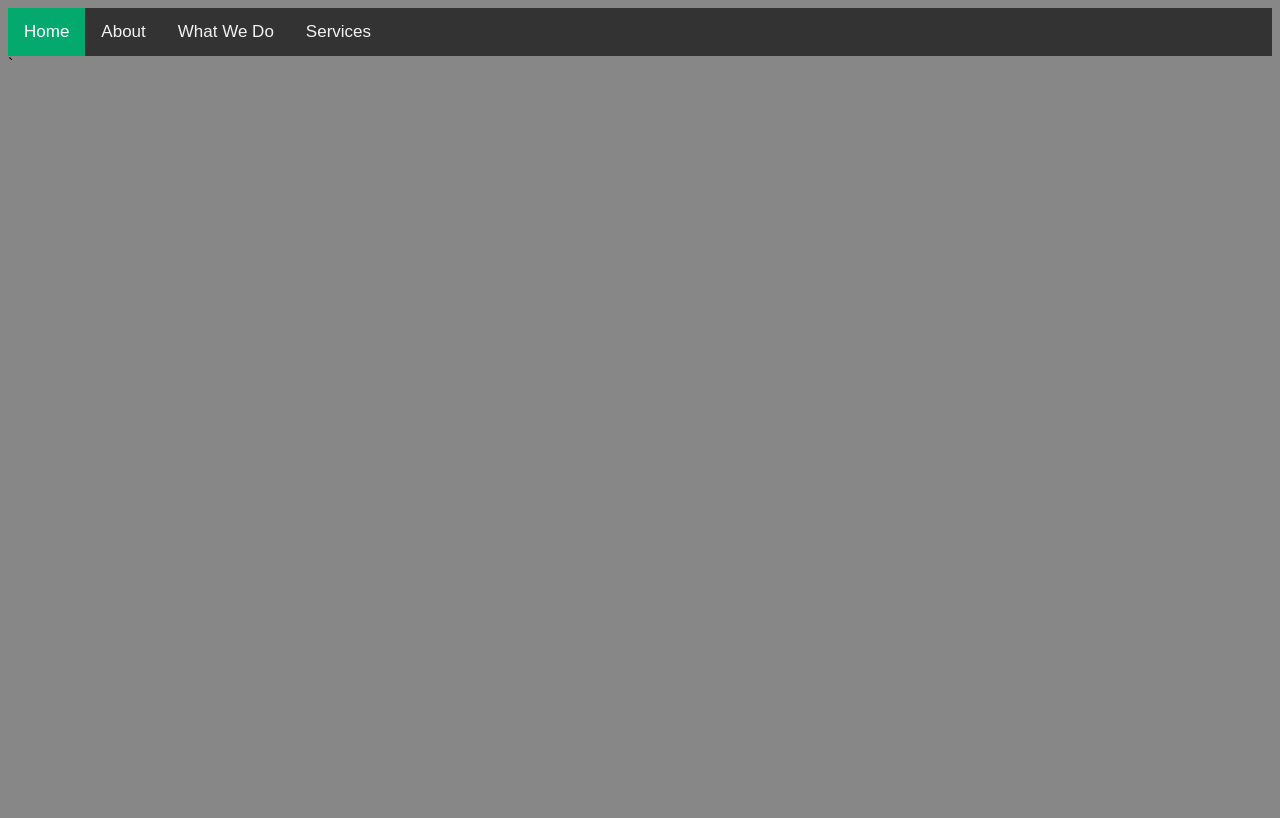
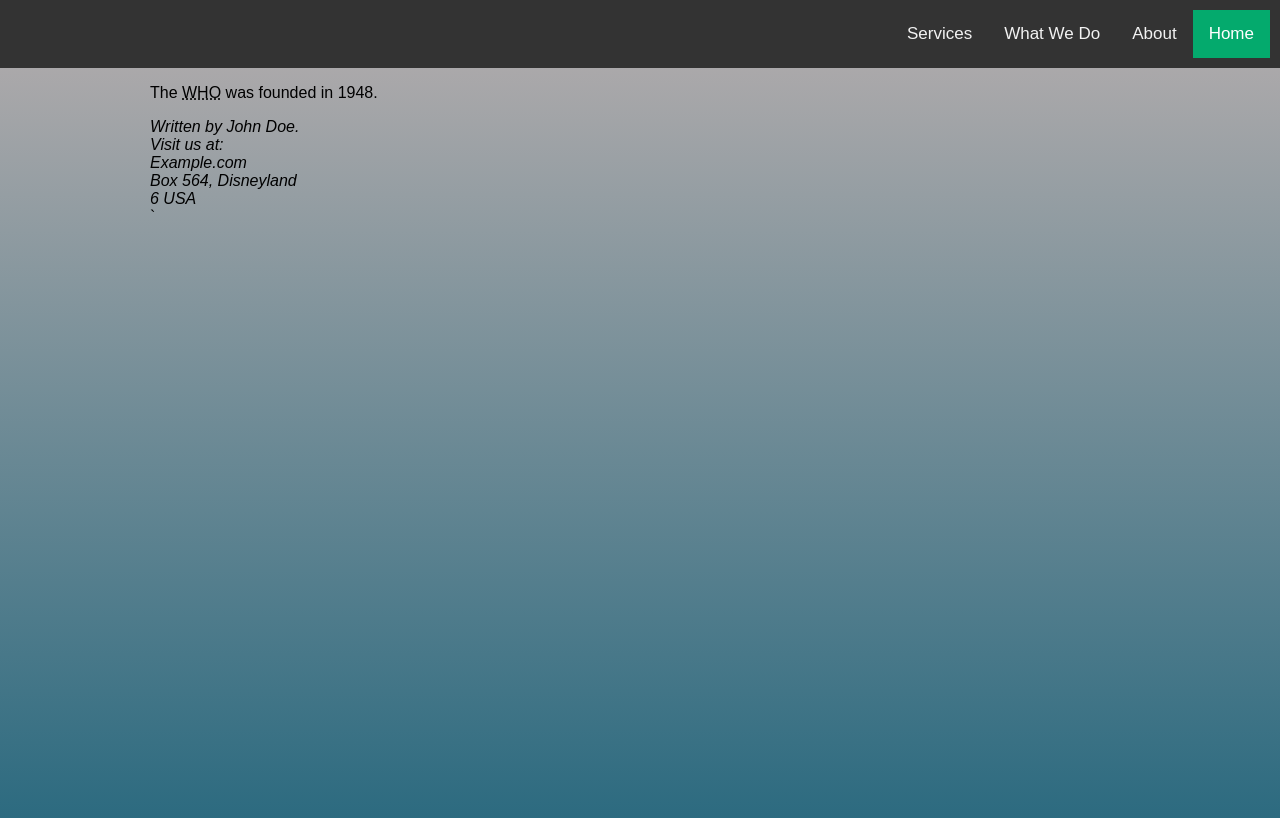
Before and after one commit to CurlySoldier/Divergence, a plain HTML site: page Index.html in a window 1280 px wide. Drawn offline with Linux system fonts and the light colour scheme.

Commit message:
Added CSS functionality and gradient across all pages

```diff
--- a/CSS/design.css
+++ b/CSS/design.css
@@ -1,16 +1,35 @@
+html, body {
+  height: 100%;
+  padding-top: 50px;
+  padding-left: 150px;
+}
+
 body {
-    background-color: rgb(136, 135, 135);
+  margin: 0;
+  padding: 0;
+  background-image: linear-gradient(to bottom, #b6aeae, #27687e);
+  background-repeat: no-repeat;
+  background-size: 100% 100%;
   font-family: Arial, Helvetica, sans-serif;
 }
+
 /* Add a black background color to the top navigation */
-.topnav {
+.nav {
+  position: fixed;
+  top: 0;
+  left: 0;
+  width: 100%;
   background-color: #333;
-  overflow: hidden;
+  color: #fff;
+  padding: 10px;
+  box-sizing: border-box;
+  z-index: 9999;
 }
 
 /* Style the links inside the navigation bar */
-.topnav a {
-  float: left;
+.nav a {
+  /*have the eleements in the middle*/
+  float: right;
   color: #f2f2f2;
   text-align: center;
   padding: 14px 16px;
@@ -19,13 +38,13 @@ body {
 }
 
 /* Change the color of links on hover */
-.topnav a:hover {
+.nav a:hover {
   background-color: #ddd;
   color: black;
 }
 
 /* Add a color to the active/current link */
-.topnav a.active {
+.nav a.active {
   background-color: #04AA6D;
   color: white;
 }
--- a/Index.html
+++ b/Index.html
@@ -11,12 +11,22 @@
 
 
 <body>
-  <div class="topnav">
+  <div class="nav">
     <a class="active" href="#home">Home</a>
     <a href='HTML/About.html'>About</a>
     <a href="HTML/WWD.html">What We Do</a>
     <a href="HTML/services.html">Services</a>
+  </div>
 
-</div>
+  <a href="https://www.w3schools.com/html/">Visit our HTML tutorial</a>
+  <p>The <abbr title="World Health Organization">WHO</abbr> was founded in 1948.</p>
+  <address>
+    Written by John Doe.<br>
+    Visit us at:<br>
+    Example.com<br>
+    Box 564, Disneyland<br>6
+    USA
+    </address>
 </body>
+
 </html> `
```
Also changed, not shown: HTML/About.html (+1 -1 lines), HTML/services.html (+1 -1 lines).
